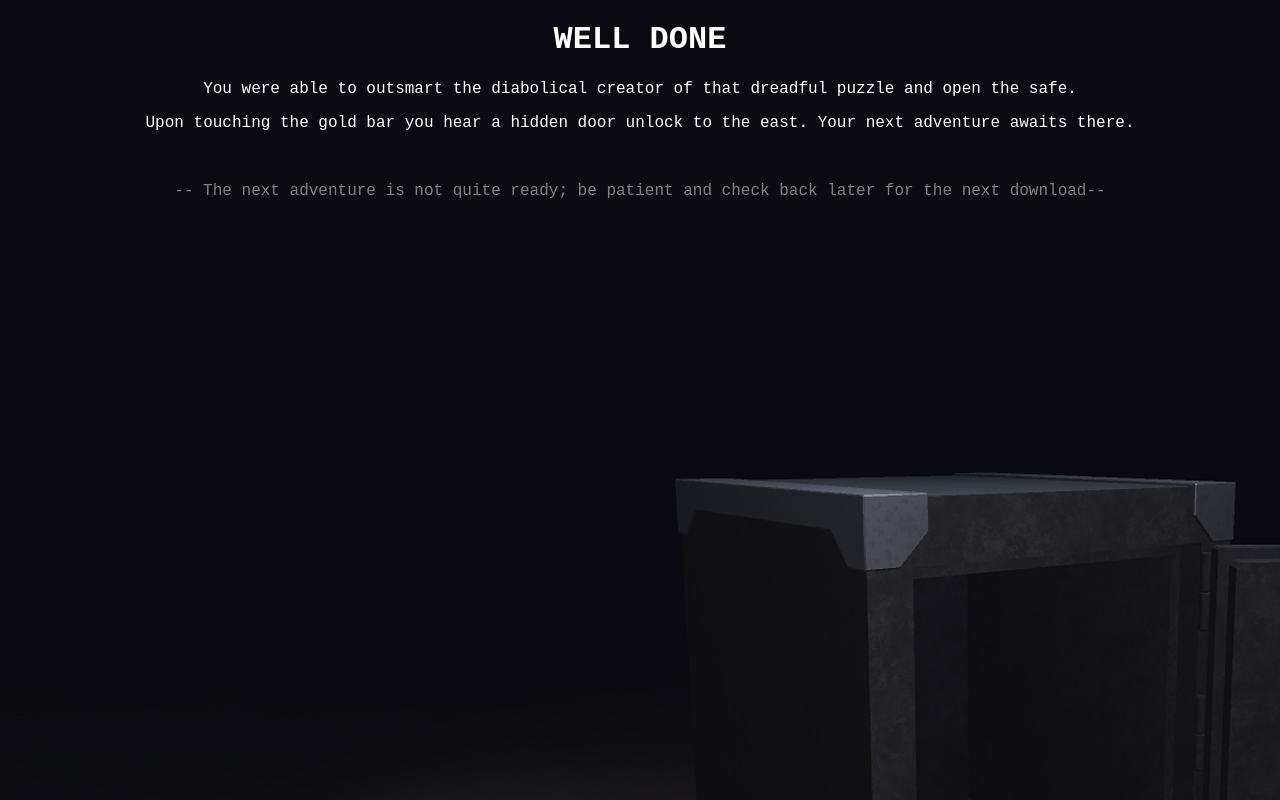
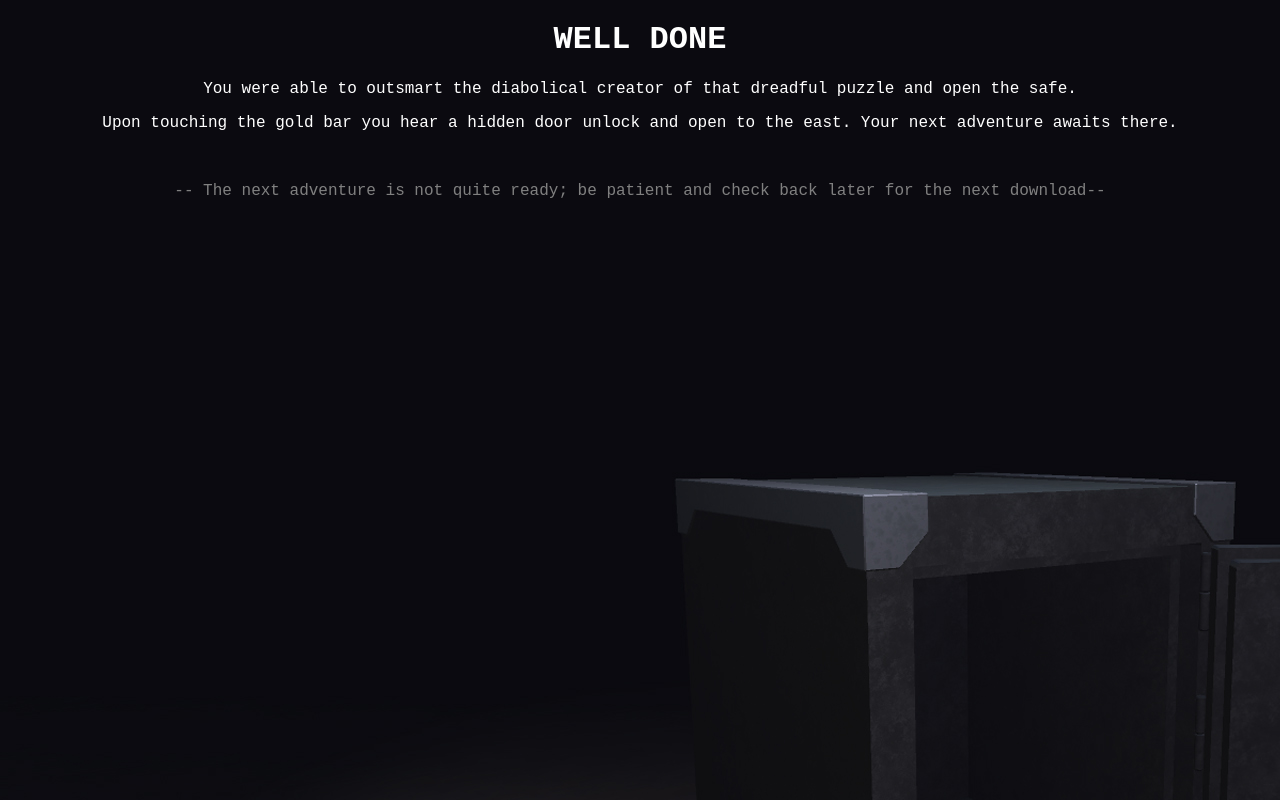
Before and after one commit to davidpaulknox/davidpaulknox.github.io, a plain HTML site: page puzzle/365fc8957a19ce76ee1247719e46f3ff/index.html in a window 1280 px wide. Drawn offline with Linux system fonts and the light colour scheme.

Commit message:
Update index.html

```diff
--- a/puzzle/365fc8957a19ce76ee1247719e46f3ff/index.html
+++ b/puzzle/365fc8957a19ce76ee1247719e46f3ff/index.html
@@ -12,7 +12,7 @@
 
         <h1 style="color:white">WELL DONE</h1>
         <p style="color:white"> You were able to outsmart the diabolical creator of that dreadful puzzle and open the safe.</p>
-        <p style="color:white"> Upon touching the gold bar you hear a hidden door unlock to the east. Your next adventure awaits there.</p>
+        <p style="color:white"> Upon touching the gold bar you hear a hidden door unlock and open to the east. Your next adventure awaits there.</p>
         <br>
         <p style="color:gray"> -- The next adventure is not quite ready; be patient and check back later for the next download-- </p>
     </body>
```
